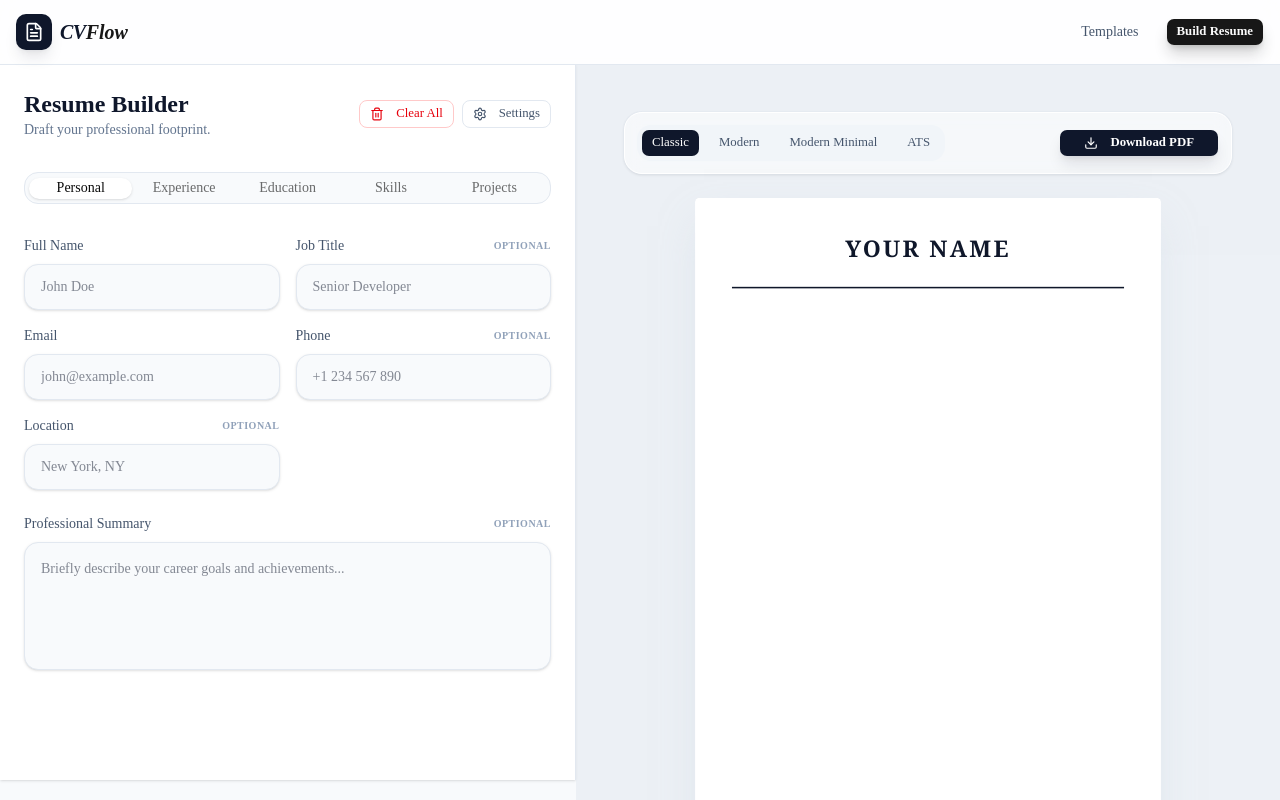
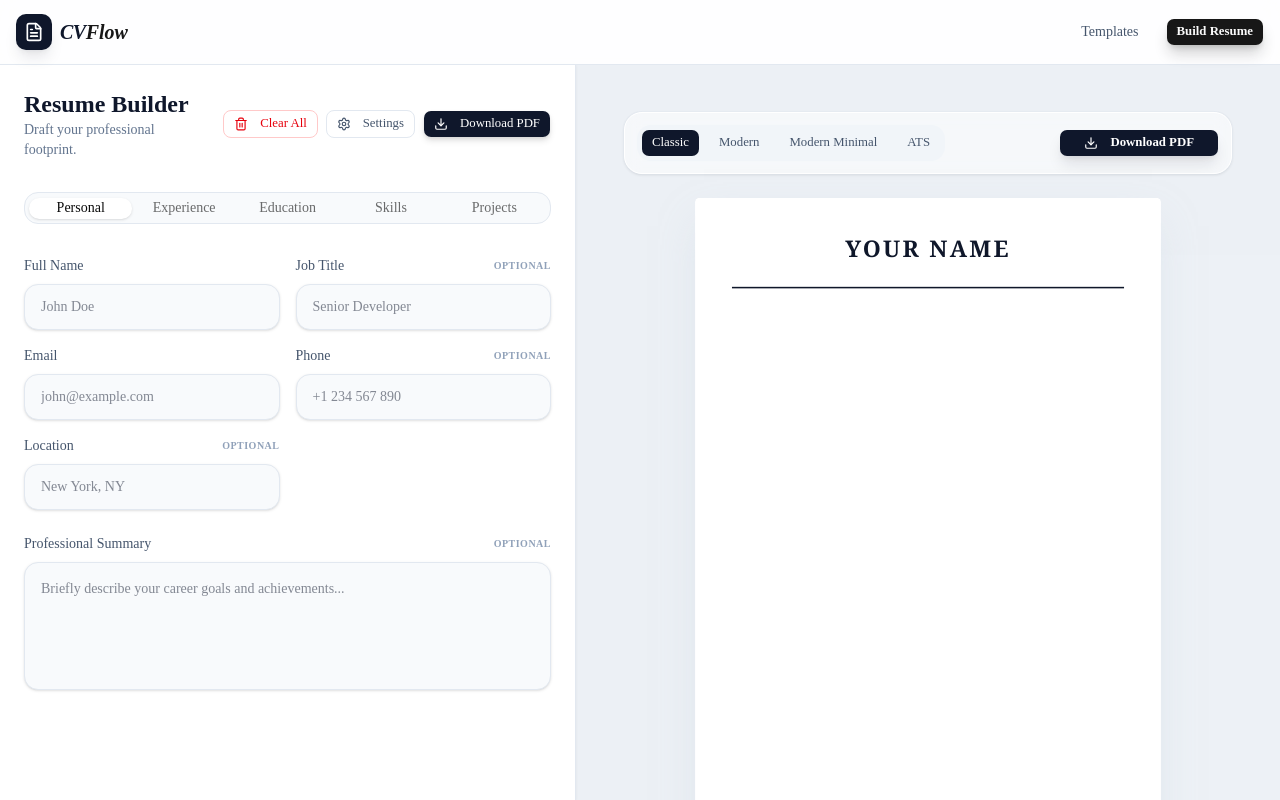
Before and after one commit to Ankit7347/buildresume, a Next.js app: page /builder in a window 1280 px wide. Shown: the top 800 px of the page. Built offline with nearby package versions, Linux system fonts and the light colour scheme.

Commit message:
fix print

```diff
--- a/src/app/builder/page.jsx
+++ b/src/app/builder/page.jsx
@@ -96,6 +96,7 @@ export default function BuilderPage() {
     documentTitle: `${resumeData.personalInfo.fullName || "Resume"}_CVFlow`,
   });
 
+
   const handleUpdateField = (section, field, value) => {
     setResumeData((prev) => ({
       ...prev,
@@ -141,10 +142,11 @@ export default function BuilderPage() {
   if (!mounted) return null;
 
   return (
-    <div className="min-h-screen bg-slate-50 text-slate-900 flex flex-col">
-      <Navbar />
+    <>
+      <div className="min-h-screen bg-slate-50 text-slate-900 flex flex-col no-print">
+        <Navbar />
 
-      <main className="flex-1 pt-16 flex overflow-hidden lg:h-[calc(100vh-64px)]">
+      <main className="flex-1 pt-16 flex overflow-hidden lg:h-[calc(100vh-64px)] no-print">
         {/* Left Side: Form Controls */}
         <aside className="w-full lg:w-[45%] h-full overflow-y-auto border-r border-slate-200 bg-white p-6 shadow-sm">
           <div className="max-w-2xl mx-auto space-y-8 pb-20">
@@ -172,8 +174,19 @@ export default function BuilderPage() {
                   onClick={() => setIsSettingsOpen(true)}
                   className="flex-1 sm:flex-none bg-white border-slate-200 text-slate-600 hover:bg-slate-50 transition-colors"
                 >
-                  <Settings className="w-4 h-4 mr-2" /> Settings
+                  <Settings className="w-4 h-4 sm:mr-2" /> Settings
                 </Button>
+                <Button
+                  variant="default"
+                  size="sm"
+                  onClick={() => handlePrint()}
+                  className="flex-1 sm:flex-none bg-slate-900 text-white hover:bg-slate-800 transition-all shadow-md active:scale-95"
+                >
+                  <Download className="w-4 h-4 sm:mr-2" />
+                  <span className="hidden sm:inline">Download PDF</span>
+                  <span className="sm:hidden">Download</span>
+                </Button>
+
 
               </div>
             </header>
@@ -673,7 +686,6 @@ export default function BuilderPage() {
             {/* Resume Preview Paper */}
             <div className="flex justify-center">
               <div
-                ref={componentRef}
                 className="bg-white text-black shadow-2xl min-h-[297mm] print-area rounded-sm overflow-hidden transform transition-all duration-300 shadow-slate-300/50"
                 style={{
                   width: "210mm",
@@ -689,7 +701,7 @@ export default function BuilderPage() {
       </main>
 
       {/* Mobile Preview Toggle */}
-      <div className="lg:hidden fixed bottom-6 right-6 z-50">
+      <div className="lg:hidden fixed bottom-6 right-6 z-50 no-print">
         <Button
           size="icon"
           className="w-14 h-14 rounded-full shadow-2xl bg-slate-900 text-white hover:bg-slate-800 transition-all scale-110 active:scale-95"
@@ -701,7 +713,7 @@ export default function BuilderPage() {
 
       {/* Mobile Preview Overlay */}
       {isPreviewOpen && (
-        <div className="fixed inset-0 z-[100] bg-black p-2 sm:p-4 flex flex-col lg:hidden">
+        <div className="fixed inset-0 z-[100] bg-black p-2 sm:p-4 flex flex-col lg:hidden no-print">
           <div className="flex flex-col gap-3 mb-4 px-2">
             <div className="flex justify-between items-center">
               <h2 className="text-xl font-bold">Preview</h2>
@@ -756,7 +768,6 @@ export default function BuilderPage() {
               }}
             >
               <div
-                ref={componentRef}
                 className="print-area bg-white rounded-sm origin-top-left"
                 style={{
                   width: "794px",
@@ -840,7 +851,19 @@ export default function BuilderPage() {
           </DialogFooter>
         </DialogContent>
       </Dialog>
-    </div>
+
+      </div>
+
+      {/* Printer: Isolated sibling to ensure it prints even when UI is hidden */}
+      <div
+        className="fixed top-0 left-0 -z-50 pointer-events-none aria-hidden:true print-only"
+        style={{ width: "210mm", minHeight: "297mm", overflow: "visible" }}
+      >
+        <div ref={componentRef} className="print-area bg-white">
+          {mounted && resumeData && <ActiveTemplate data={resumeData} />}
+        </div>
+      </div>
+    </>
   );
 }
 
--- a/src/app/globals.css
+++ b/src/app/globals.css
@@ -143,20 +143,36 @@
     size: A4;
     margin: 0;
   }
-  body {
+
+  /* Essential fix for blank pages on Android/Mobile */
+  html, body {
+    height: auto !important;
+    overflow: visible !important;
+    background: white !important;
+    margin: 0 !important;
+    padding: 0 !important;
+  }
+
+  .no-print {
+    display: none !important;
+  }
+
+  .print-only {
+    display: block !important;
+    position: relative !important;
+    visibility: visible !important;
+    width: 210mm !important;
+    min-height: 297mm !important;
+    margin: 0 auto !important;
+    background: white !important;
+    left: 0 !important;
+    top: 0 !important;
+    opacity: 1 !important;
+  }
+
+  /* Preserve colors */
+  * {
     -webkit-print-color-adjust: exact !important;
     print-color-adjust: exact !important;
   }
-  .print-area {
-    width: 210mm !important;
-    min-height: 297mm !important;
-    padding: 0 !important;
-    margin: 0 !important;
-    transform: none !important;
-    box-shadow: none !important;
-    border-radius: 0 !important;
-    position: absolute;
-    left: 0;
-    top: 0;
-  }
 }
```
